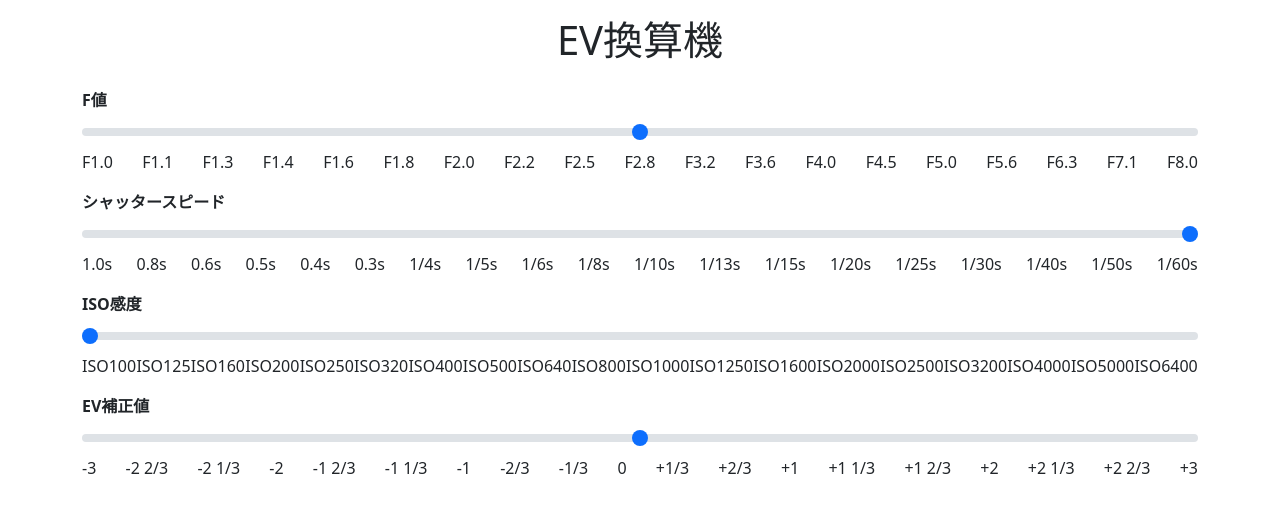
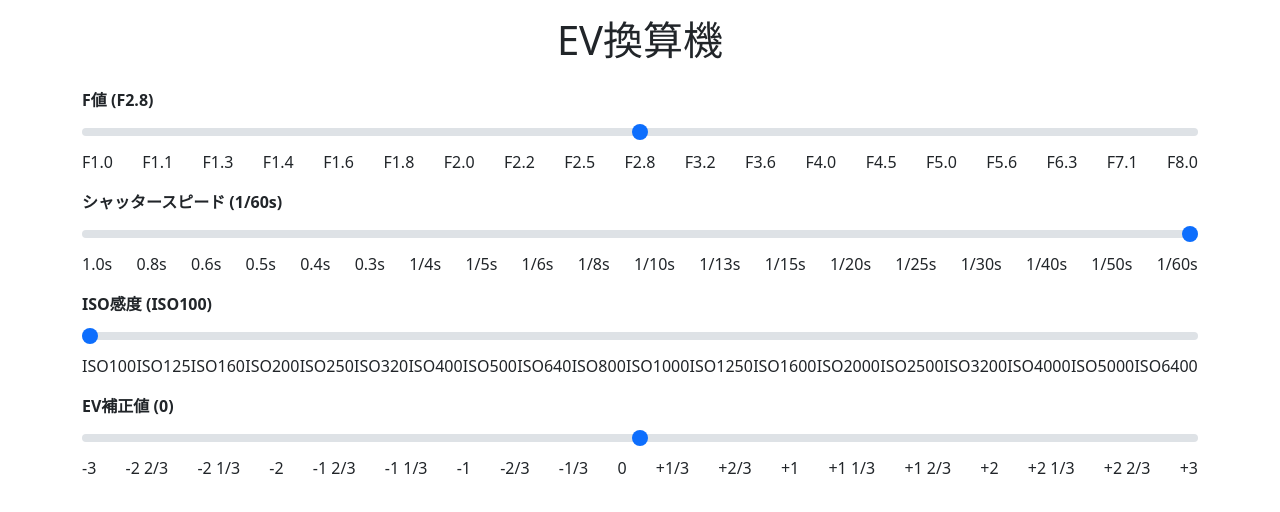
Before and after one commit to YSRKEN/photo_ev_converter_v2, a React (Vite) app: page / in a window 1280 px wide. Shown: the top 512 px of the page. Built offline with nearby package versions, Linux system fonts and the light colour scheme.

Commit message:
Update SettingSlider

```diff
--- a/src/App.tsx
+++ b/src/App.tsx
@@ -106,7 +106,7 @@ const SettingSlider = ({ label, values, value, setValue }: {
   })
 
   return <Form.Group>
-    <Form.Label className="fw-bold">{label}</Form.Label>
+    <Form.Label className="fw-bold">{label} ({values[index].label})</Form.Label>
     <Form.Range min="0" max={values.length - 1} value={index} onChange={(e) => {
       const i = parseInt(e.target.value)
       setIndex(i)
```
